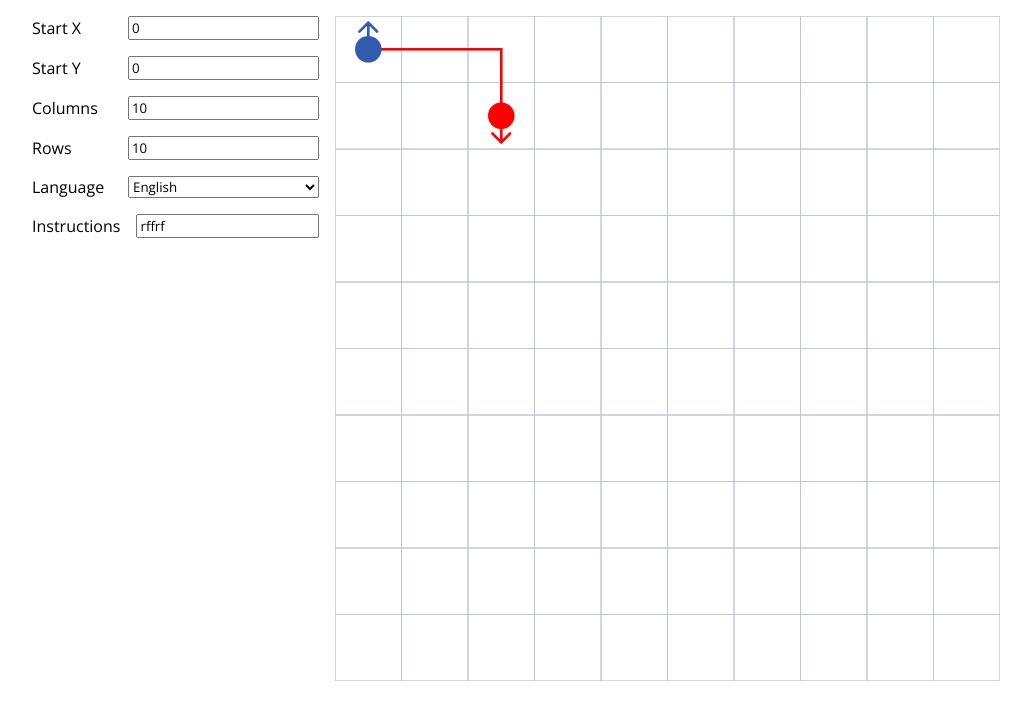
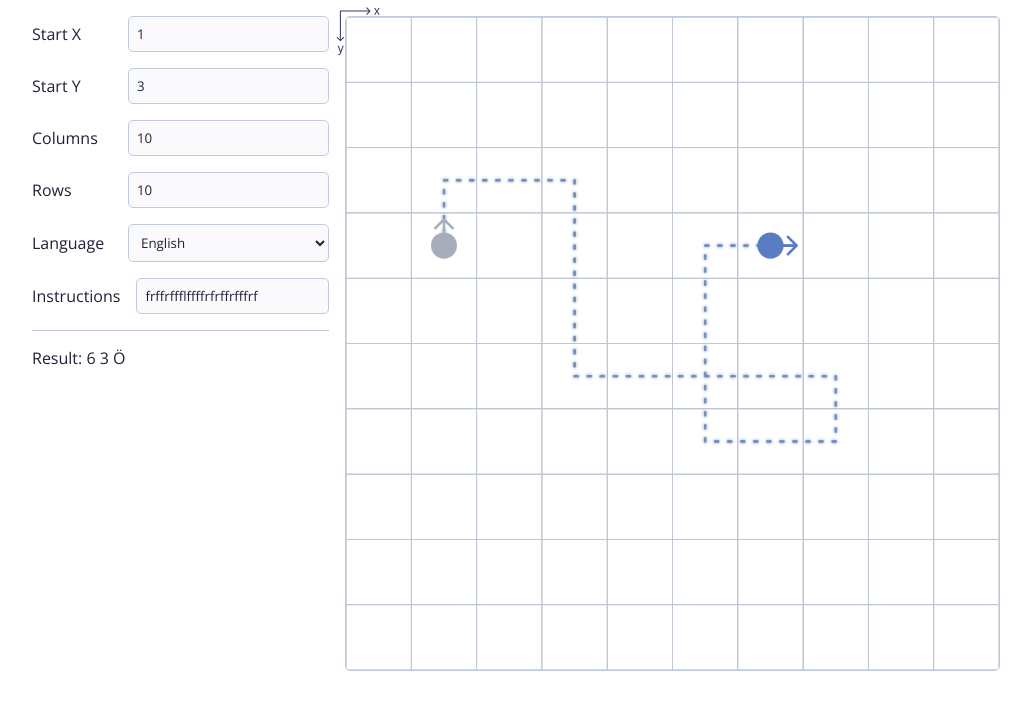
Before and after one commit to francomay3/devoteam-assignment, a website built with Vite: page index.html in a window 1280 px wide. Shown: the whole page, without its empty margins (124-1155 px from the left). Built offline with nearby package versions, Linux system fonts and the light colour scheme.

Commit message:
finished implementation

```diff
--- a/src/components/CustomInput.ts
+++ b/src/components/CustomInput.ts
@@ -1,22 +1,17 @@
 class CustomInput extends HTMLElement {
   public input!: HTMLInputElement;
   private changeCallbacks: ((value: number | string) => void)[] = [];
-  private isValid: boolean = true;
   private errorMessage: string = "";
   private validatorsArr: ((value: any) => void)[] = [];
 
-  connectedCallback() {
+  constructor() {
+    super();
     const initialValue = this.getAttribute("initial-value");
     const id = this.getAttribute("id");
     const label = this.getAttribute("label");
     const type = this.getAttribute("type") || "text";
     const min = this.getAttribute("min");
     const minNumber = type === "number" && min ? `min="${min}"` : undefined;
-
-    // add style so that when the input is invalid, the label and input are red and the span is visible
-    this.style.display = "flex";
-    this.style.flexDirection = "column";
-    this.style.gap = "0.5rem";
 
     if (!id) {
       throw new Error("CustomInput must have an id attribute");
@@ -65,10 +60,6 @@ class CustomInput extends HTMLElement {
   }
 
   private setIsValid(isValid: boolean) {
-    if (this.isValid === isValid) {
-      return;
-    }
-    this.isValid = isValid;
     const errorMessageSpan = this.querySelector(".error")!;
     if (isValid) {
       errorMessageSpan.classList.remove("active");
--- a/src/components/Grid.ts
+++ b/src/components/Grid.ts
@@ -2,33 +2,34 @@ import { initialValues } from "../config";
 import getResult from "../getResult";
 import { Language } from "../utils/languageConfig";
 import { Direction, Position, GridSize } from "../models";
+import originsvg from "../origin.svg";
 
 export class Grid extends HTMLElement {
   private gridLinesWidth = 2;
   private arrowLineWidth = 4;
   private gridLinesColor = "#bfc6d4";
-  private initialRobotColor = "#325aaf";
-  private finalRobotColor = "#ff0000";
+  private initialRobotColor = "#a6aebb";
+  private finalRobotColor = "#5a7cc0";
+  private pathColor = "#758fbd";
   public canvas: HTMLCanvasElement;
 
   constructor() {
     super();
-    this.canvas = document.createElement("canvas");
-    this.canvas.width = 1000;
-    this.canvas.height = 1000;
-    this.canvas.style.width = "100%";
-    // this.drawGrid();
-    this.appendChild(this.canvas);
+    this.innerHTML = /*html*/ `
+    <div class="grid-wrapper">
+    <img src="${originsvg}" alt="origin" class="grid-origin" />
+    <canvas width="1000" height="1000" style="width: 100%"></canvas>
+    </div>
+    `;
+
+    this.canvas = this.querySelector("canvas")!;
+
     this.drawRobot(
       this.initialRobotColor,
       initialValues.startingPosition,
       initialValues.startingDirection,
       initialValues.gridSize
     );
-  }
-
-  connectedCallback() {
-    this.id = this.getAttribute("id") || "grid-container";
   }
 
   clear() {
@@ -82,9 +83,19 @@ export class Grid extends HTMLElement {
     this.clear();
     this.drawGrid(gridSize);
 
-    const final = getResult(startingPosition, instructions, language);
+    const result = getResult(startingPosition, instructions, language);
 
-    this.drawPath(final.path, gridSize);
+    if (!result) {
+      this.drawRobot(
+        this.initialRobotColor,
+        startingPosition,
+        startingDirection,
+        gridSize
+      );
+      return;
+    }
+
+    this.drawPath(result.path, gridSize);
 
     this.drawRobot(
       this.initialRobotColor,
@@ -92,22 +103,34 @@ export class Grid extends HTMLElement {
       startingDirection,
       gridSize
     );
+
     this.drawRobot(
       this.finalRobotColor,
-      final.position,
-      final.direction,
+      result.position,
+      result.direction,
       gridSize
     );
   }
 
   private drawPath(path: Position[], gridSize: GridSize) {
+    if (path.length < 2) {
+      return;
+    }
+
     const columnWidth = this.canvas.width / gridSize.columns;
     const rowHeight = this.canvas.height / gridSize.rows;
     const context = this.canvas.getContext("2d")!;
 
     context.save();
-    context.strokeStyle = this.finalRobotColor;
+    context.strokeStyle = this.pathColor;
     context.lineWidth = this.arrowLineWidth;
+    context.lineCap = "round";
+    context.lineJoin = "round";
+    context.shadowOffsetX = 0;
+    context.shadowOffsetY = 0;
+    context.shadowBlur = 5;
+    context.shadowColor = this.pathColor;
+    context.setLineDash([5, 15]);
 
     context.beginPath();
     context.moveTo(
--- a/src/components/SelectInput.ts
+++ b/src/components/SelectInput.ts
@@ -3,7 +3,8 @@ class SelectInput extends HTMLElement {
   private options: string[] = [];
   private initialValue: string = "";
 
-  connectedCallback() {
+  constructor() {
+    super();
     this.id = this.getAttribute("id") || "";
     this.label = this.getAttribute("label") || "";
     this.options =
--- a/src/config.ts
+++ b/src/config.ts
@@ -8,9 +8,9 @@ export const initialValues: {
   instructions: string;
   language: Language;
 } = {
-  startingPosition: { x: 0, y: 0 },
+  startingPosition: { x: 1, y: 3 },
   startingDirection: Direction.north,
   gridSize: { columns: 10, rows: 10 },
-  instructions: "rffrf",
+  instructions: "frffrffflffffrfrffrfffrf",
   language: Language.english,
 };
--- a/src/getResult.ts
+++ b/src/getResult.ts
@@ -15,46 +15,45 @@ const directions = [
   Direction.west,
 ];
 
-const isValidInstruction = (instruction: string): instruction is Instruction =>
-  Object.values(Instruction).includes(instruction as Instruction);
-
 type GetResult = (
   startingPosition: Position,
   instructions: string,
   language: Language
-) => GridState;
+) => GridState | null;
 
 const translateInstruction =
   (arr: { Right: string; Left: string; Forward: string }) =>
-  (instruction: string): Instruction => {
-    switch (instruction) {
-      case arr.Right:
-        return Instruction.Right;
-      case arr.Left:
-        return Instruction.Left;
-      case arr.Forward:
-        return Instruction.Forward;
-      default:
-        throw new Error("Invalid instruction");
+  (instruction: string): Instruction | null => {
+    // check if all instructions are valid
+    if (!Object.values(arr).includes(instruction)) {
+      return null;
     }
+    if (instruction === arr.Right) return Instruction.Right;
+    if (instruction === arr.Left) return Instruction.Left;
+    if (instruction === arr.Forward) return Instruction.Forward;
+    return null;
   };
 
 const translateInstructions = (
   input: string,
   language: Language
-): Instructions => {
-  const upperInput = input.toUpperCase();
-
-  return upperInput
+): Instructions | null => {
+  const upperInput = input
+    .toUpperCase()
     .split("")
     .map(translateInstruction(languageTranslations[language]));
+
+  if (upperInput.includes(null)) {
+    return null;
+  }
+  return upperInput as Instructions;
 };
 
 const getResult: GetResult = (startingPosition, input, language) => {
   const translatedInstructions = translateInstructions(input, language);
 
-  if (!translatedInstructions.every(isValidInstruction)) {
-    throw new Error("Invalid instruction");
+  if (!translatedInstructions) {
+    return null;
   }
 
   const result = translatedInstructions.reduce(
@@ -90,7 +89,7 @@ const getResult: GetResult = (startingPosition, input, language) => {
       directionIndex: 0,
       x: startingPosition.x,
       y: startingPosition.y,
-      path: [],
+      path: [{ x: startingPosition.x, y: startingPosition.y }],
     } as {
       directionIndex: number;
       x: number;
--- a/src/main.ts
+++ b/src/main.ts
@@ -16,6 +16,7 @@ import {
   xIsInBounds,
   yIsInBounds,
 } from "./utils/validationUtils";
+import getResult from "./getResult";
 
 const appElement = document.querySelector<HTMLDivElement>("#app");
 
@@ -50,6 +51,12 @@ appElement.innerHTML = /*html*/ `
       instructions.current
     }"></custom-input>
 
+    <div class="divider"></div>
+
+    <span class="resultSpan">Result:
+      <span id="result-value">-</span>
+    </span>
+
   </div>
 
   <grid-component id="grid"></grid-component>
@@ -70,8 +77,6 @@ startingYInput.validators(required, yIsInBounds);
 columnsInput.validators(required, greaterThan(0));
 rowsInput.validators(required, greaterThan(0));
 instructionsInput.validators(required, validInstructions);
-
-grid.update(initialValues);
 
 startingXInput.onChange((value: number) => {
   startingPosition.set({ x: value, y: startingPosition.current.y });
@@ -108,11 +113,27 @@ const onStateChange = () => {
     instructions: instructions.current,
     language: language.current,
   });
-  [startingXInput, startingYInput, columnsInput, rowsInput].forEach((input) => {
+  [
+    startingXInput,
+    startingYInput,
+    columnsInput,
+    rowsInput,
+    instructionsInput,
+  ].forEach((input) => {
     input.validate();
   });
+  const result = getResult(
+    startingPosition.current,
+    instructions.current,
+    language.current
+  );
+  document.getElementById("result-value")!.innerText = result
+    ? `${result.position.x} ${result.position.y} ${result.direction}`
+    : "-";
 };
 
 [startingPosition, instructions, language, gridSize].forEach((state) => {
   state.subscribe(onStateChange);
 });
+
+onStateChange();
--- a/src/style.css
+++ b/src/style.css
@@ -1,6 +1,7 @@
 * {
   box-sizing: border-box;
   font-family: "Open Sans", sans-serif;
+  color: #212037;
 }
 
 body {
@@ -21,6 +22,21 @@ body {
   display: flex;
   flex-direction: column;
   gap: 1rem;
+
+  .input,
+  select {
+    flex: 1;
+  }
+
+  inline-component {
+    align-items: center;
+    justify-content: space-between;
+  }
+
+  label {
+    /* width: 6rem; */
+    min-width: 5rem;
+  }
 }
 
 #grid-container {
@@ -38,21 +54,6 @@ body {
   flex-direction: column;
 }
 
-#config-container inline-component {
-  align-items: center;
-  justify-content: space-between;
-}
-
-#config-container .input,
-#config-container select {
-  flex: 1;
-}
-
-#config-container label {
-  /* width: 6rem; */
-  min-width: 5rem;
-}
-
 /* if mobile */
 @media (max-width: 600px) {
   #grid-container {
@@ -68,26 +69,71 @@ body {
   }
 }
 
-/* CustomInput */
-/* position: absolute;
-transform: translateY(100%); */
 custom-input {
+  display: flex;
+  flex-direction: column;
+  gap: 0.5rem;
+
   .error {
     color: red;
     font-size: 0.8rem;
     position: absolute;
     z-index: -1;
+    margin-left: 0.2rem;
   }
 
   .error.active {
-    transform: translateY(125%);
+    transform: translateY(195%);
   }
 
   .error.inactive {
-    transform: translateY(-100%);
+    transform: translateY(100%);
   }
 
   .error {
     transition: transform 0.3s;
   }
+
+  input {
+    padding: 0.5rem;
+    border: 1px solid #c0cadf;
+    border-radius: 5px;
+  }
 }
+
+custom-input,
+select-input {
+  input,
+  select {
+    padding: 0.5rem;
+    border: 1px solid #c0cadf;
+    border-radius: 5px;
+    background-color: #fafafc;
+  }
+
+  input:focus,
+  select:focus {
+    outline: none;
+    border-color: #8e8ac8;
+  }
+}
+
+grid-component {
+  position: relative;
+  canvas {
+    border: 1px solid #c0cadf;
+    border-radius: 5px;
+    position: relative;
+  }
+  .grid-origin {
+    position: absolute;
+    width: 3rem;
+    height: 3rem;
+    top: -9px;
+    left: -11px;
+  }
+}
+
+.divider {
+  border-top: 1px solid #c0cadf;
+}
```
Also changed, not shown: src/origin.svg (added).
